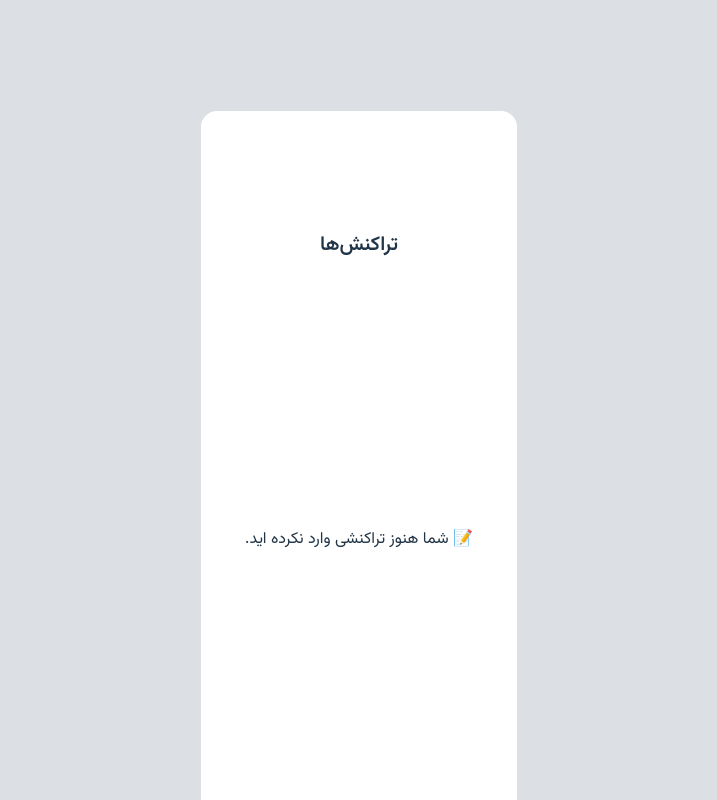
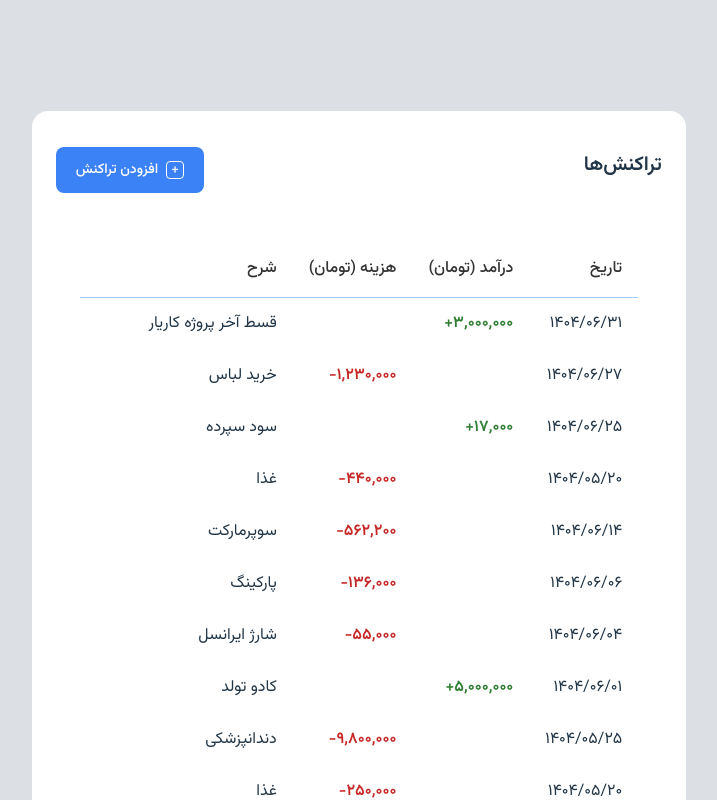
Before and after one commit to maliherfan/react-course, a React (Vite) app: page / in a window 1280 px wide. Shown: the top 800 px of the page, without its empty margins (281-998 px from the left). Built offline with nearby package versions, Linux system fonts and the light colour scheme.

Commit message:
fix(Transaction):improve content of components - create TransactionHeader component and use it in transaction component - handle and/remove of transactions in transaction component - handle empty state in transaction component - call modal in transaction component

```diff
--- a/index.html
+++ b/index.html
@@ -2,12 +2,7 @@
 <html lang="en">
   <head>
     <meta charset="UTF-8" />
-    <link rel="icon" type="image/svg+xml" href="/vite.svg" />
     <meta name="viewport" content="width=device-width, initial-scale=1.0" />
-    <link
-      rel="stylesheet"
-      href="https://cdnjs.cloudflare.com/ajax/libs/font-awesome/6.4.0/css/all.min.css"
-    />
     <title>expense-manager</title>
   </head>
   <body>
--- a/src/App.css
+++ b/src/App.css
@@ -32,31 +32,8 @@ body {
 }
 
 .App {
-  max-width: 768px;
-  height: 803px;
+  width: 100%;
   display: flex;
-  flex-direction: column;
   justify-content: center;
   align-items: center;
-  gap: 24px;
-  text-align: center;
-  margin: 111px;
-  padding: 36px 24px;
-  border-radius: 16px;
-  background-color: #fff;
 }
-
-h1 {
-  width: 79px;
-  height: 31px;
-  font-size: 20px;
-  line-height: 100%;
-}
-
-@media (max-width: 768px) {
-  .App {
-    width: 380px;
-    height: auto;
-    margin: 16px;
-  }
-}
--- a/src/App.jsx
+++ b/src/App.jsx
@@ -1,13 +1,11 @@
 import React from 'react';
-import TransactionTable from './components/TransactionTable';
-import { mockTransactions } from './components/mockData';
+import Transaction from './components/Transaction';
 import './App.css';
 
 function App() {
   return (
     <div className="App">
-      <h1>تراکنش‌ها</h1>
-      <TransactionTable transactions={mockTransactions} />
+      <Transaction />
     </div>
   );
 }
--- a/src/components/MobileCards.jsx
+++ b/src/components/MobileCards.jsx
@@ -3,20 +3,9 @@ import "../styles/Transaction.css"
 import TransactionCard from './TransactionCard';
 
 const MobileCards = ({ transactions = [], onDeleteTransaction }) => {
-  const safeTransactions = Array.isArray(transactions) ? transactions : [];
-
-  if (safeTransactions.length === 0) {
-    return (
-      <div className="empty-state">
-        <i className="fas fa-exclamation-circle"></i>
-        <p>شما هنوز تراکنشی وارد نکرده‌اید.</p>
-      </div>
-    );
-  }
-
   return (
     <>
-      {safeTransactions.map(transaction => (
+      {transactions.map(transaction => (
         <TransactionCard
           key={transaction.id}
           transaction={transaction}
--- a/src/components/Transaction.jsx
+++ b/src/components/Transaction.jsx
@@ -1,25 +1,76 @@
-import React from 'react';
+import React, { useState } from 'react';
 import TransactionTable from './TransactionTable';
 import MobileCards from './MobileCards';
+import TransactionModal from './TransactionModal';
+import TransactionHeader from './TransactionHeader';
+import { mockTransactions } from '../constants/mockData';
 import '../styles/Transaction.css';
 
-const Transaction = ({ transactions = [], onDeleteTransaction }) => {
+const Transaction = () => {
+  const [transactions, setTransactions] = useState(mockTransactions);
+  const [isModalOpen, setIsModalOpen] = useState(false);
+
+  const handleAddTransaction = (newTransaction) => {
+    setTransactions(prev => [newTransaction, ...prev]);
+    setIsModalOpen(false);
+  };
+
+  const handleDeleteTransaction = (id) => {
+    const transactionToDelete = transactions.find(t => t.id === id);
+    if (transactionToDelete && window.confirm(`آیا از حذف تراکنش "${transactionToDelete.description}" مطمئن هستید؟`)) {
+      setTransactions(prev => prev.filter(transaction => transaction.id !== id));
+    }
+  };
+
+  const safeTransactions = Array.isArray(transactions) ? transactions : [];
+  const hasTransactions = safeTransactions.length > 0;
+
+  const renderEmptyState = () => (
+    <div className="empty-state">
+      <i className="fas fa-exclamation-circle"></i>
+      <p>شما هنوز تراکنشی وارد نکرده‌اید.</p>
+    </div>
+  );
+
+  const renderTransactionContent = () => {
+    if (!hasTransactions) {
+      return renderEmptyState();
+    }
+
     return (
       <>
         <div className="desktop-view">
           <TransactionTable
-          transactions={transactions}
-          onDeleteTransaction={onDeleteTransaction}
+            transactions={safeTransactions}
+            onDeleteTransaction={handleDeleteTransaction}
           />
         </div>
         <div className="mobile-view">
           <MobileCards
-          transactions={transactions}
-          onDeleteTransaction={onDeleteTransaction}
+            transactions={safeTransactions}
+            onDeleteTransaction={handleDeleteTransaction}
           />
         </div>
       </>
     );
   };
 
+  return (
+    <div className="transaction-container">
+      <TransactionHeader onAddTransaction={() => setIsModalOpen(true)} />
+
+      <main className="app-main">
+        {renderTransactionContent()}
+      </main>
+
+      {isModalOpen && (
+        <TransactionModal
+          onClose={() => setIsModalOpen(false)}
+          onAddTransaction={handleAddTransaction}
+        />
+      )}
+    </div>
+  );
+};
+
 export default Transaction;
--- a/src/components/TransactionCard.jsx
+++ b/src/components/TransactionCard.jsx
@@ -2,12 +2,6 @@ import React from 'react';
 import "../styles/Transaction.css"
 
 const TransactionCard = ({ transaction, onDelete }) => {
-  const handleDelete = () => {
-    if (window.confirm(`آیا از حذف تراکنش "${transaction.description}" مطمئن هستید؟`)) {
-      onDelete(transaction.id);
-    }
-  };
-
   return (
     <div className="transaction-card">
       <div className="card-body">
@@ -27,7 +21,7 @@ const TransactionCard = ({ transaction, onDelete }) => {
         <span>{transaction.description || 'بدون شرح'}</span>
         <button
           className="delete-btn"
-          onClick={handleDelete}
+          onClick={() => onDelete(transaction.id)}
           title="حذف تراکنش"
         >
           <i className="fa fa-trash"></i>
--- a/src/components/TransactionTable.jsx
+++ b/src/components/TransactionTable.jsx
@@ -2,19 +2,6 @@ import React from 'react';
 import "../styles/Transaction.css"
 
 const TransactionTable = ({ transactions = [], onDeleteTransaction }) => {
-  const safeTransactions = Array.isArray(transactions) ? transactions : [];
-
-  if (safeTransactions.length === 0) {
-    return (
-      <div className="empty-state">📝 شما هنوز تراکنشی وارد نکرده اید.</div>
-    );
-  }
-
-  const handleDelete = (id, description) => {
-    if (window.confirm(`آیا از حذف تراکنش "${description}" مطمئن هستید؟`)) {
-      onDeleteTransaction(id);
-    }
-  };
   return (
     <table className="transaction-table">
       <thead>
@@ -27,7 +14,7 @@ const TransactionTable = ({ transactions = [], onDeleteTransaction }) => {
         </tr>
       </thead>
       <tbody>
-        {safeTransactions.map(transaction => (
+        {transactions.map(transaction => (
           <tr key={transaction.id}>
             <td>{transaction.date || 'تاریخ نامعلوم'}</td>
             <td className="income">
@@ -40,9 +27,7 @@ const TransactionTable = ({ transactions = [], onDeleteTransaction }) => {
             <td className="actions-cell">
               <button
                 className="delete-btn"
-                onClick={() =>
-                  handleDelete(transaction.id, transaction.description)
-                }
+                onClick={() => onDeleteTransaction(transaction.id)}
                 title="حذف تراکنش"
               >
                 <i className="fa fa-trash"></i>
--- a/src/styles/Transaction.css
+++ b/src/styles/Transaction.css
@@ -1,6 +1,62 @@
+.transaction-container {
+  width: 100%;
+  max-width: 768px;
+  min-height: 820px;
+  display: flex;
+  flex-direction: column;
+  justify-content: start;
+  align-items: center;
+  gap: 24px;
+  text-align: center;
+  margin: 111px auto;
+  padding: 36px 24px;
+  border-radius: 16px;
+  background-color: #fff;
+}
+
+.app-header {
+  display: flex;
+  justify-content: space-between;
+  align-items: center;
+  width: 100%;
+  height: auto;
+}
+
+.app-header h1 {
+  width: 79px;
+  height: 31px;
+  font-size: 20px;
+  line-height: 100%;
+}
+
+.app-header .plus {
+  border: 1px solid white;
+  border-radius: 4px;
+  line-height: 1rem;
+  padding: 0px 4px;
+}
+
+.add-transaction-btn {
+  background: #3b82f6;
+  color: white;
+  border: none;
+  border-radius: 8px;
+  padding: 12px 20px;
+  font-size: 14px;
+  font-weight: 500;
+  cursor: pointer;
+  display: flex;
+  align-items: center;
+  gap: 8px;
+}
+
+.app-main {
+  width: 100%;
+}
+
 .desktop-view {
   display: block;
-  width: 768px;
+  width: 100%;
   padding: 24px;
 }
 
@@ -9,19 +65,19 @@
 }
 
 .empty-state {
-  width: 100%;
+  width: 700px;
   display: flex;
   flex-direction: column;
   align-items: center;
   justify-content: center;
   padding: 60px 20px;
   text-align: center;
-  min-height: 500px;
+  min-height: 400px;
 }
 
 .transaction-table {
   width: 100%;
-  max-width: 768px;
+  /* max-width: 768px; */
   border-collapse: collapse;
   text-align: right;
 }
@@ -60,12 +116,24 @@
 }
 
 @media (max-width: 768px) {
+  .transaction-container {
+    width: 100%;
+    max-width: 332px;
+    margin: 16px;
+    padding: 16px;
+    min-height: 100vh;
+  }
+
   .desktop-view {
     display: none;
   }
 
   .mobile-view {
     display: block;
+  }
+
+  .empty-state{
+    width: 100%;
   }
 
   /* mobile style */
```
Lines whose indentation alone changed are shown as unchanged.
